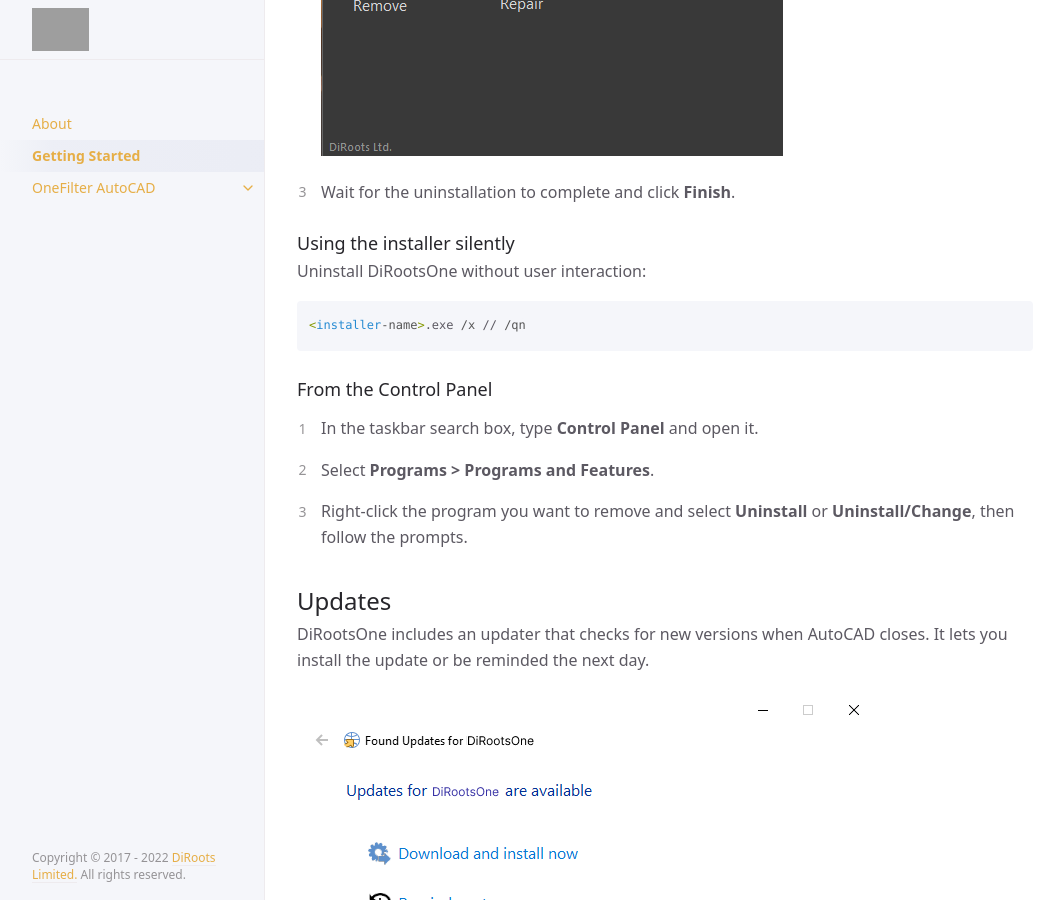
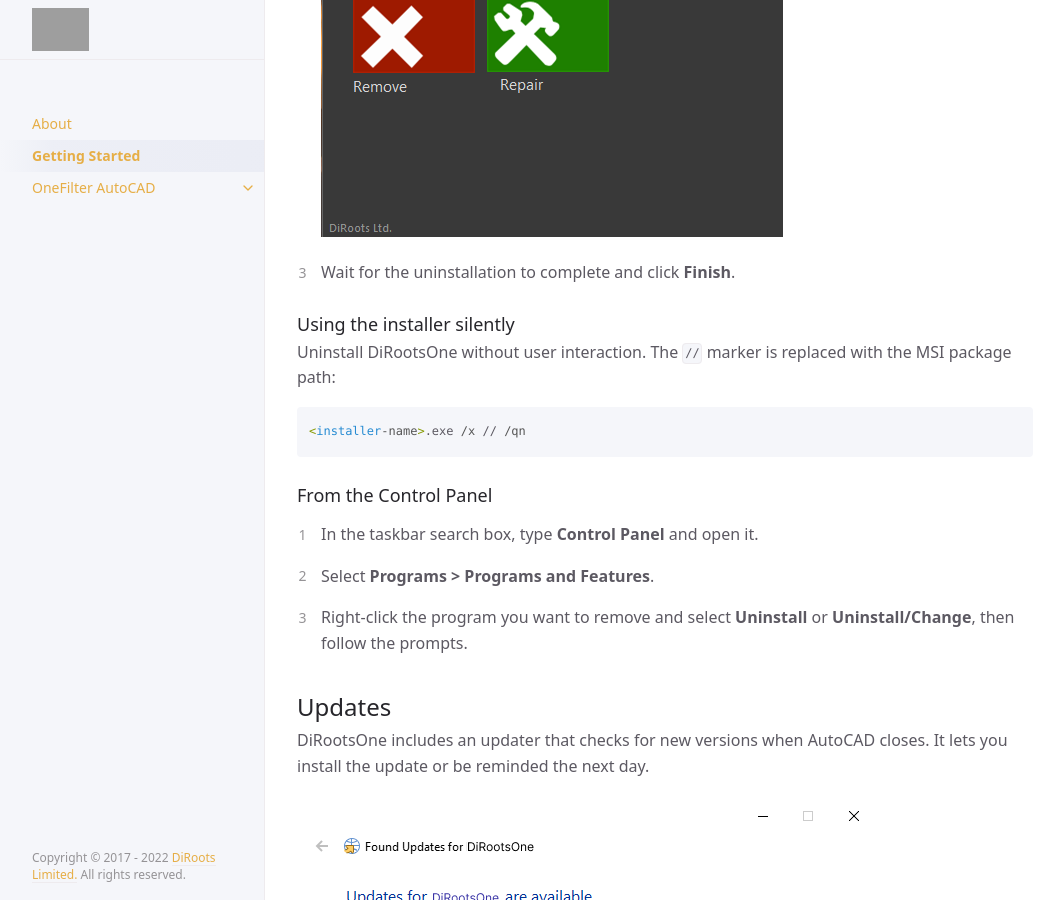
Before and after one commit to DiRoots-Limited/DiRootsOne.AutoCAD.Releases, a Jekyll site: the page built from DiRoots.One.AutoCAD.Releases/docs/getting-started.md, in a window 1280 px wide and 900 px high, scrolled down 3256 px. Shown: the whole window, without its empty margins (107-1152 px from the left). Built offline with Jekyll 4.4.1, drawn with Linux system fonts in a browser that asks for light colours; some of the changed text lies outside the part shown.

Commit message:
docs: explain installer package marker

````diff
--- a/DiRoots.One.AutoCAD.Releases/docs/getting-started.md
+++ b/DiRoots.One.AutoCAD.Releases/docs/getting-started.md
@@ -48,6 +48,9 @@ Download the [latest version of DiRootsOne](https://diroots.com/autocad-plugins/
 > This method is ideal for IT administrators who want to deploy DiRootsOne to multiple computers.
 {: .note }
 
+> In these commands, `//` is replaced by the installer with the MSI package path. Place MSI options and properties after it.
+{: .note }
+
 - Install for all compatible AutoCAD versions:
 
   ```bat
@@ -74,7 +77,7 @@ Download the [latest version of DiRootsOne](https://diroots.com/autocad-plugins/
 
 ### Using the installer silently
 
-Uninstall DiRootsOne without user interaction:
+Uninstall DiRootsOne without user interaction. The `//` marker is replaced with the MSI package path:
 
 ```bat
 <installer-name>.exe /x // /qn
````
